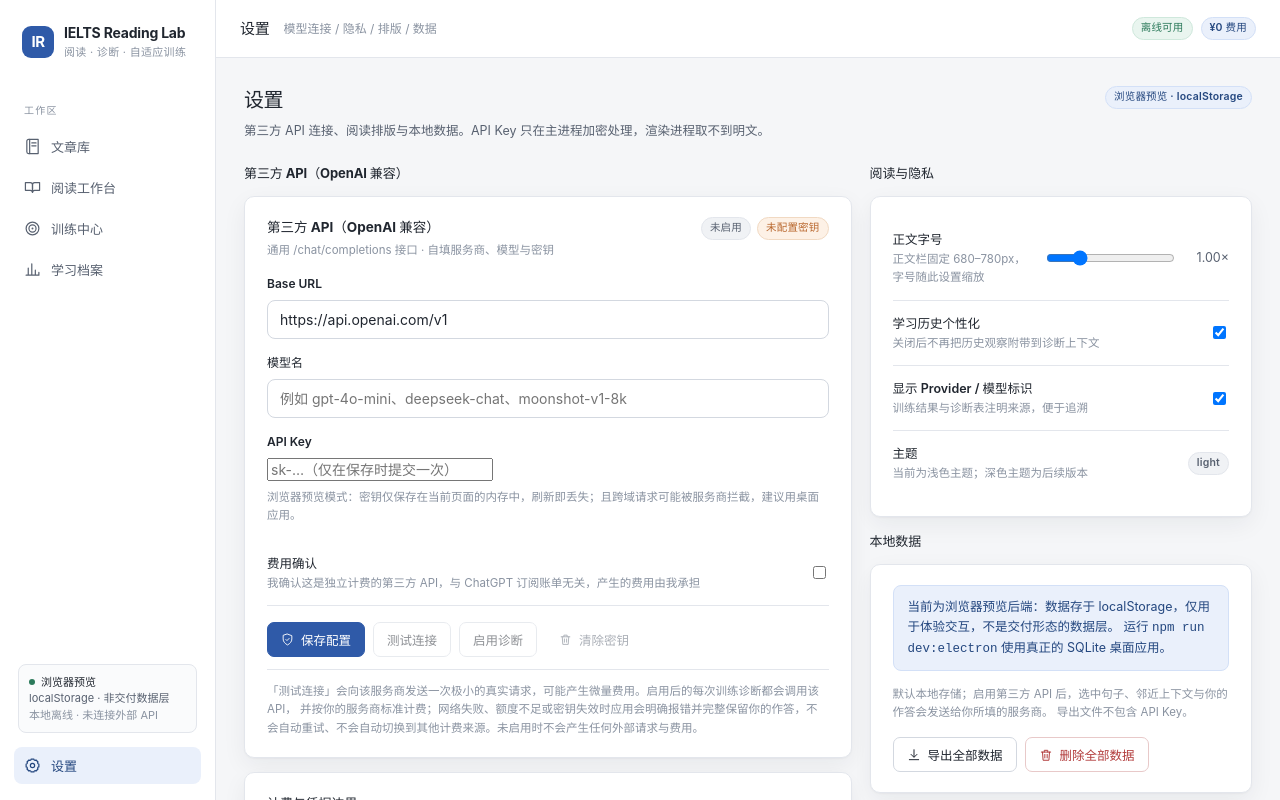
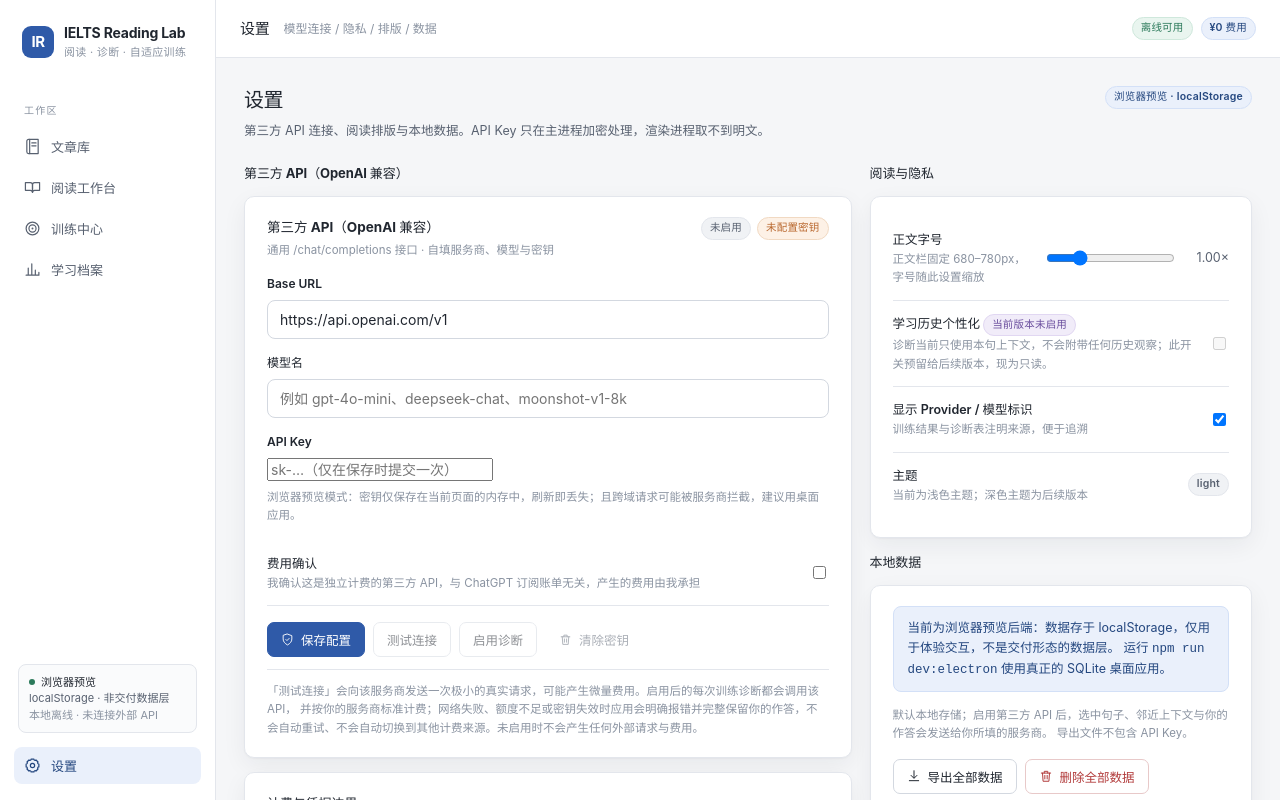
Before and after one commit to RazorKingdom/ielts-reading-lab, a React (Vite) app: page / in a window 1280 px wide. Both pictures are taken after a click on the button "设置". Built offline with nearby package versions, Linux system fonts and the light colour scheme.

Commit message:
fix: address P0/P1 interaction and safety issues from review
Syncs local commits 900f906 + ec97ca7 via API (git protocol blocked locally).
Reader exposure/interaction, cost gate, persisted error guidance, ErrorBoundary.

```diff
--- a/src/ui/Settings.tsx
+++ b/src/ui/Settings.tsx
@@ -90,10 +90,21 @@ export default function SettingsView({ settings, providers, hostInfo, onSettings
       setFeedback({ ok: false, text: '请先填写 Base URL 与模型名。' })
       return
     }
+    if (!costConfirmed) {
+      setFeedback({ ok: false, text: '请先勾选费用确认：测试连接会发出一次真实且可能计费的请求。' })
+      return
+    }
     setBusy('test')
     setFeedback(null)
     try {
-      await persistFields()
+      // Persist config fields, but NEVER the unsubmitted key draft: testing
+      // must not silently overwrite a saved key (P1-1).
+      const saved = await api.setApiConfig({ baseUrl: baseUrl.trim(), model: model.trim(), costConfirmed: true })
+      setConfig(saved)
+      if (!saved.hasKey) {
+        setFeedback({ ok: false, text: '请先点「保存配置」保存 API Key，再测试连接。' })
+        return
+      }
       const result = await api.testApiConnection()
       setFeedback({
         ok: result.ok,
@@ -117,7 +128,14 @@ export default function SettingsView({ settings, providers, hostInfo, onSettings
         setConfig(await api.setApiConfig({ enabled: false }))
         onToast('已停用第三方 API；应用不会再发起外部请求。')
       } else {
-        let c = await persistFields()
+        // Don't silently persist an unsaved key draft on enable (P1-1).
+        if (keyInput.trim()) {
+          setFeedback({ ok: false, text: '请先把填写的 API Key 点「保存配置」，再启用诊断。' })
+          return
+        }
+        let c = await api.setApiConfig({
+          baseUrl: baseUrl.trim(), model: model.trim(), costConfirmed,
+        })
         c = await api.setApiConfig({ enabled: true })
         setConfig(c)
         if (c.enabled) onToast('已启用第三方 API 诊断。')
@@ -298,10 +316,10 @@ export default function SettingsView({ settings, providers, hostInfo, onSettings
               </div>
               <div className="setting-row">
                 <div className="sr-main">
-                  <div className="sr-title">学习历史个性化</div>
-                  <div className="sr-desc">关闭后不再把历史观察附带到诊断上下文</div>
+                  <div className="sr-title">学习历史个性化 <Badge tone="purple">当前版本未启用</Badge></div>
+                  <div className="sr-desc">诊断当前只使用本句上下文，不会附带任何历史观察；此开关预留给后续版本，现为只读。</div>
                 </div>
-                <input type="checkbox" checked={settings.personalization} onChange={(e) => void onSettings({ personalization: e.target.checked })} />
+                <input type="checkbox" checked={false} disabled aria-label="学习历史个性化（当前版本未启用）" />
               </div>
               <div className="setting-row">
                 <div className="sr-main">
```
